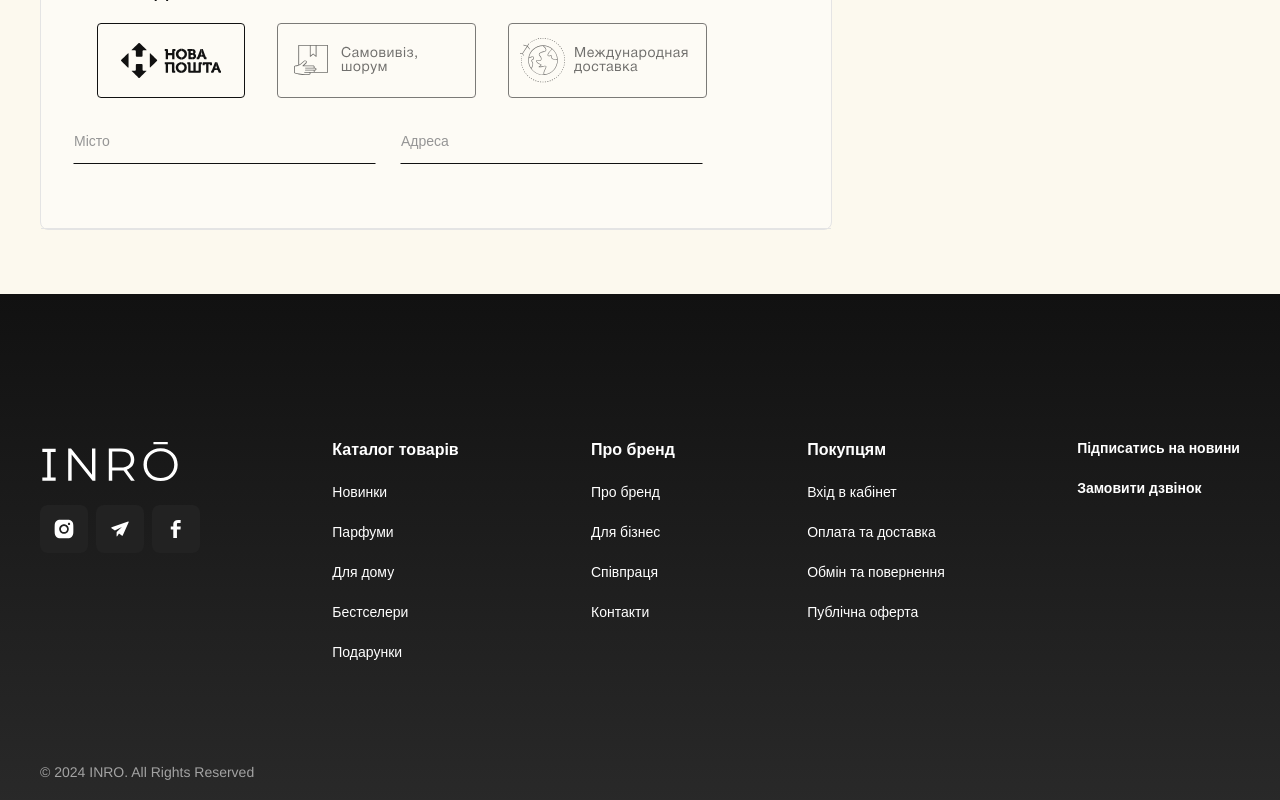
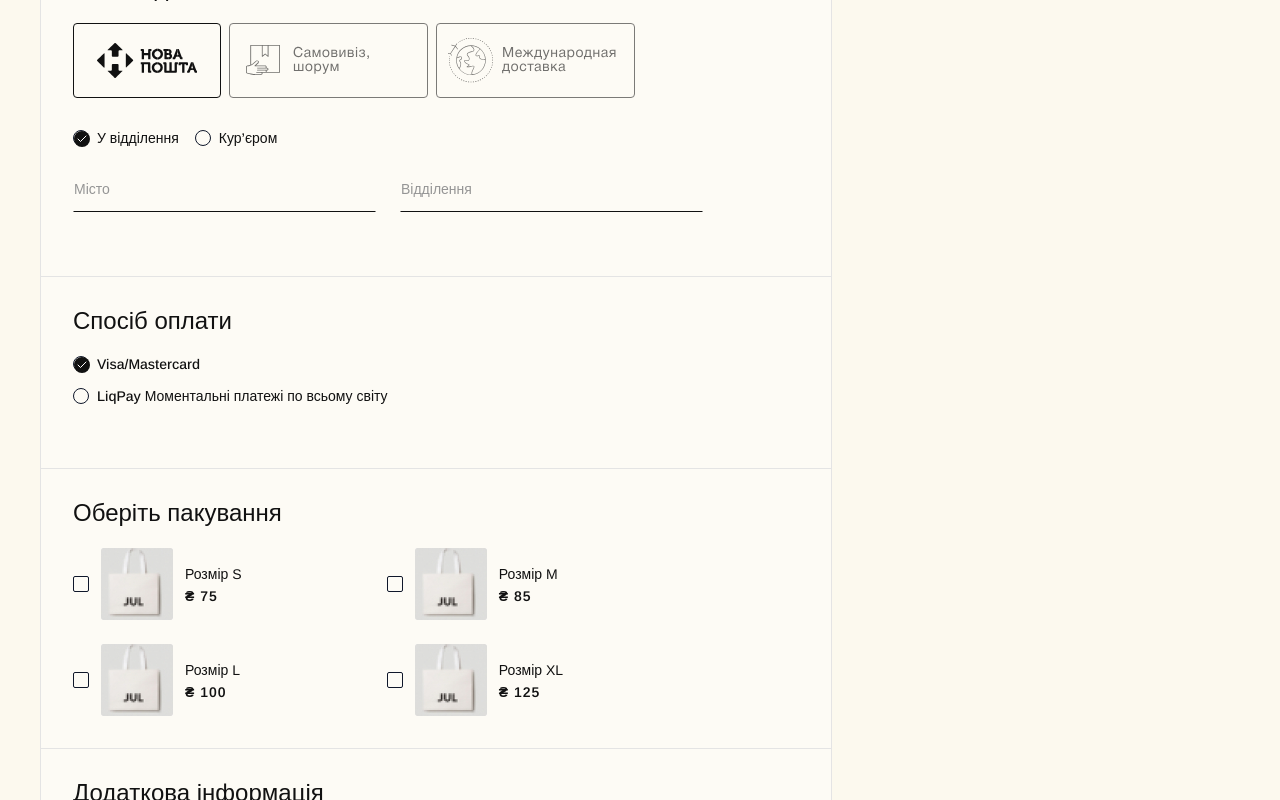
Before and after one commit to upiter-2005/inro-next-fsd, a Next.js app: page /checkout in a window 1280 px wide. Shown: the part 940-1740 px from the top of the page. Built offline with nearby package versions, Linux system fonts and the light colour scheme; no server answers; what simple-zustand-devtools would draw is missing.

Commit message:
added checkout form fields

```diff
--- a/src/features/formCheckout/index.ts
+++ b/src/features/formCheckout/index.ts
@@ -2,3 +2,6 @@ import {PersonData} from "@/features/formCheckout/ui/personData"
 import {RecipientData} from "@/features/formCheckout/ui/recipientData"
 import {CongratulationWords} from "@/features/formCheckout/ui/CongratulationWords"
 import {Delivery} from "@/features/formCheckout/ui/delivery"
+import {Message} from "@/features/formCheckout/ui/message"
+import {Payment} from "@/features/formCheckout/ui/payment"
+import {Packing} from "@/features/formCheckout/ui/packing"
--- a/src/features/formCheckout/ui/delivery.tsx
+++ b/src/features/formCheckout/ui/delivery.tsx
@@ -12,6 +12,9 @@ import { RadioGroup, RadioGroupItem } from "@/shared/ui/radio-group"
 import np from "@/shared/assets/images/nova-poshta.svg"
 import pickup from "@/shared/assets/images/pickup.svg"
 import international from "@/shared/assets/images/international.svg"
+import { NovaPoshta } from './delivery/nova-poshta'
+import { Showroom } from './delivery/showroom'
+import { International } from './delivery/internation'
 
 interface IDelivery {
   className?: string
@@ -34,29 +37,35 @@ export const Delivery:React.FC<IDelivery> = ({className}) => {
           defaultValue={Methods.NP}
           className='flex'
         >
-        <div className="flex items-center space-x-2">
-            <RadioGroupItem value="nova-poshta" id="nova-poshta" className='invisible w-auto [&:checked+input+label]:bg-[#111]' />
-            <Label htmlFor="nova-poshta" className={`${delivery !== Methods.NP && 'opacity-55'} cursor-pointer transition-all`}><Image src={np} alt="Inro" /></Label>
+          <div className="flex items-center ">
+            <RadioGroupItem value="nova-poshta" id="nova-poshta" className='hidden w-auto [&:checked+input+label]:bg-[#111]' />
+            <Label htmlFor="nova-poshta" className={`${delivery !== Methods.NP && 'opacity-55'} cursor-pointer transition-all`}>
+              <Image src={np} alt="Inro" />
+            </Label>
           </div>
 
-           <div className="flex items-center space-x-2">
-            <RadioGroupItem value="pickup" id="pickup" className='invisible w-auto'/>
-            <Label htmlFor="pickup" className={`${delivery !== Methods.PICKUP && 'opacity-55'} cursor-pointer transition-all`}><Image src={pickup} alt="Inro" /></Label>
+           <div className="flex items-center ">
+            <RadioGroupItem value="pickup" id="pickup" className='hidden w-auto'/>
+            <Label htmlFor="pickup" className={`${delivery !== Methods.PICKUP && 'opacity-55'} cursor-pointer transition-all`}>
+              <Image src={pickup} alt="Inro" />
+            </Label>
           </div>
 
-          <div className="flex items-center space-x-2">
-            <RadioGroupItem value="international" id="international" className='invisible w-auto'/>
-            <Label htmlFor="international" className={`${delivery !== Methods.INTERNATIONAL && 'opacity-55 transition-all'} cursor-pointer`}><Image src={international} alt="Inro" /></Label>
+          <div className="flex items-center ">
+            <RadioGroupItem value="international" id="international" className='hidden w-auto'/>
+            <Label htmlFor="international" className={`${delivery !== Methods.INTERNATIONAL && 'opacity-55 transition-all'} cursor-pointer`}>
+              <Image src={international} alt="Inro" />
+            </Label>
           </div>
         </RadioGroup>
 
       </div>
 
-      <div className="flex items-center justify-between gap-6 max-w-[630px] w-full">
-        <Input type='text' placeholder="Місто" />
-        <Input type='text' placeholder="Адреса" />
+      {delivery === Methods.NP && (<NovaPoshta />)}
+      {delivery === Methods.PICKUP && (<Showroom />)}
+      {delivery === Methods.INTERNATIONAL && (<International />)}
 
-      </div>
+
 
     </div>
   )
--- /dev/null
+++ b/src/features/formCheckout/ui/delivery/internation.tsx
@@ -0,0 +1,25 @@
+'use client'
+import { cn } from "@/shared/helpers"
+import { Input } from "@/shared/ui/form/input"
+
+interface IInternational {
+  className?: string
+}
+
+export const International:React.FC<IInternational> = ({className}) => {
+  return(
+    <div className={cn('', className)}>
+
+      <div className="flex items-center justify-between gap-6 max-w-[630px] w-full">
+        <Input type='text' placeholder="Країна" />
+        <Input type='text' placeholder="Населений пункт" />
+      </div>
+
+      <div className="flex items-center justify-between gap-6 max-w-[630px] w-full">
+        <Input type='text' placeholder="Адреса" />
+        <Input type='text' placeholder="ZIP-code" />
+      </div>
+
+    </div>
+  )
+}
--- /dev/null
+++ b/src/features/formCheckout/ui/delivery/nova-poshta.tsx
@@ -0,0 +1,37 @@
+'use client'
+import { cn } from "@/shared/helpers"
+import { Input } from "@/shared/ui/form/input"
+import { useState } from "react"
+import { Label } from "@/shared/ui/label"
+import { RadioGroup, RadioGroupItem } from "@/shared/ui/radio-group"
+
+
+interface INovaPoshta {
+  className?: string
+}
+
+export const NovaPoshta:React.FC<INovaPoshta> = ({className}) => {
+  return(
+    <>
+      <div className={cn("flex items-center gap-2 mb-8", className)}>
+        <RadioGroup className='flex gap-4' defaultValue="У відділення">
+          <div className="flex items-center space-x-2 ">
+            <RadioGroupItem value="У відділення" id="r1" />
+            <Label htmlFor="r1" className="cursor-pointer">У відділення</Label>
+          </div>
+          <div className="flex items-center space-x-2">
+            <RadioGroupItem value="Кур’єром" id="r2" />
+            <Label htmlFor="r2" className="cursor-pointer">Кур’єром</Label>
+          </div>
+        </RadioGroup>
+      </div>
+
+       <div className="flex items-center justify-between gap-6 max-w-[630px] w-full">
+        <Input type='text' placeholder="Місто" />
+        <Input type='text' placeholder="Відділення" />
+      </div>
+
+    </>
+
+  )
+}
--- /dev/null
+++ b/src/features/formCheckout/ui/delivery/showroom.tsx
@@ -0,0 +1,34 @@
+'use client'
+import { cn } from "@/shared/helpers"
+import { Input } from "@/shared/ui/form/input"
+import { useState } from "react"
+import { Label } from "@/shared/ui/label"
+import { RadioGroup, RadioGroupItem } from "@/shared/ui/radio-group"
+
+
+interface IShowroom {
+  className?: string
+}
+
+
+
+export const Showroom:React.FC<IShowroom> = ({className}) => {
+  return(
+      <div className={cn("flex items-center gap-2 mb-8", className)}>
+        <RadioGroup className='flex flex-col gap-4' defaultValue="Київ, Юрія Липи 6">
+          <div className="flex items-center space-x-2 ">
+            <RadioGroupItem value="Київ, Юрія Липи 6" id="sh1" />
+            <Label htmlFor="sh1" className="cursor-pointer">Київ, Юрія Липи 6</Label>
+          </div>
+          <div className="flex items-center space-x-2">
+            <RadioGroupItem value="Київ, Героїв Дніпра" id="sh2" />
+            <Label htmlFor="sh2" className="cursor-pointer">Київ, Героїв Дніпра</Label>
+          </div>
+          <div className="flex items-center space-x-2">
+            <RadioGroupItem value="Київ, Площа Українських Героїв" id="sh3" />
+            <Label htmlFor="sh3" className="cursor-pointer">Київ, Площа Українських Героїв</Label>
+          </div>
+        </RadioGroup>
+      </div>
+  )
+}
--- /dev/null
+++ b/src/features/formCheckout/ui/message.tsx
@@ -0,0 +1,21 @@
+'use client'
+import { cn } from "@/shared/helpers"
+import { Input } from "@/shared/ui/form/input"
+import { Subtitle } from "@/shared/ui/form/subtitle"
+
+interface IMessage {
+  className?: string
+}
+
+export const Message:React.FC<IMessage> = ({className}) => {
+  return(
+    <div className={cn('p-8 border-b border-b-solid border-b-[#E4E4E4]', className)}>
+
+     <Subtitle text="Додаткова інформація"/>
+
+      <div className={`max-w-[630px] w-full overflow-hidden transition-all duration-500 ease`}>
+        <Input type='text' placeholder="Коментар до замовлення" />
+      </div>
+    </div>
+  )
+}
--- /dev/null
+++ b/src/features/formCheckout/ui/packing.tsx
@@ -0,0 +1,55 @@
+'use client'
+import { cn } from "@/shared/helpers"
+import Image from "next/image"
+import { Checkbox } from "@/shared/ui/checkbox"
+import { Input } from "@/shared/ui/form/input"
+import { Subtitle } from "@/shared/ui/form/subtitle"
+import { useState } from "react"
+
+import packing from "@/shared/assets/images/packing.jpg"
+interface IPacking {
+  className?: string
+}
+
+const packages = [
+  {name: "Розмір S", price: "₴ 75" },
+  {name: "Розмір M", price: "₴ 85" },
+  {name: "Розмір L", price: "₴ 100" },
+  {name: "Розмір XL", price: "₴ 125" }
+
+]
+export const Packing:React.FC<IPacking> = ({className}) => {
+  // const [check, setCheck] = useState<boolean>(false)
+  return(
+    <div className={cn('p-8 border-b border-b-solid border-b-[#E4E4E4]', className)}>
+      <Subtitle text="Оберіть пакування"/>
+
+
+      <div className="flex flex-wrap items-center gap-6 max-w-[630px] w-full">
+
+        {packages.map((el, i) =>
+          (<div className="flex items-center gap-3 max-w-[46%] w-full" key={i}>
+            <Checkbox
+                // onCheckedChange={()=>setCheck(!check)}
+                // checked={check}
+                name="delivery"
+                value={el.name}
+                className="rounded-[2px] w-4 h-4"
+                id={`pack${i}`}
+              />
+            <div className="flex items-center gap-3">
+              <Image src={packing} width={72} height={72} className="rounded-[2px]" alt="Inro" />
+              <div>
+                <label htmlFor={`pack${i}`} className="cursor-pointer text-sm pb-2 text-[16px]">{el.name}</label>
+                <div className="text-sm font-semibold tracking-[1px]">{el.price}</div>
+              </div>
+            </div>
+        </div>)
+        )}
+
+
+      </div>
+
+    </div>
+  )
+}
--- /dev/null
+++ b/src/features/formCheckout/ui/payment.tsx
@@ -0,0 +1,32 @@
+'use client'
+import { cn } from "@/shared/helpers"
+import { Input } from "@/shared/ui/form/input"
+import { Subtitle } from "@/shared/ui/form/subtitle"
+import { RadioGroup, RadioGroupItem } from "@/shared/ui/radio-group"
+import { Label } from "@/shared/ui/label"
+
+interface IPayment {
+  className?: string
+}
+
+export const Payment:React.FC<IPayment> = ({className}) => {
+  return(
+    <div className={cn('p-8 border-b border-b-solid border-b-[#E4E4E4]', className)}>
+
+     <Subtitle text="Спосіб оплати"/>
+
+     <div className={cn("flex items-center gap-2 mb-8", className)}>
+        <RadioGroup className='flex flex-col gap-4' defaultValue="Visa/Mastercard">
+          <div className="flex items-center space-x-2 ">
+            <RadioGroupItem value="Visa/Mastercard" id="pay1" />
+            <Label htmlFor="pay1" className="cursor-pointer">Visa/Mastercard</Label>
+          </div>
+          <div className="flex items-center space-x-2">
+            <RadioGroupItem value="LiqPay Моментальні платежі по всьому світу" id="pay2" />
+            <Label htmlFor="pay2" className="cursor-pointer">LiqPay Моментальні платежі по всьому світу</Label>
+          </div>
+        </RadioGroup>
+      </div>
+    </div>
+  )
+}
--- a/src/shared/ui/radio-group.tsx
+++ b/src/shared/ui/radio-group.tsx
@@ -2,7 +2,7 @@
 
 import * as React from "react"
 import * as RadioGroupPrimitive from "@radix-ui/react-radio-group"
-import { Circle } from "lucide-react"
+import { Check, Circle } from "lucide-react"
 
 import { cn } from "@/shared/helpers/cn"
 
@@ -33,8 +33,8 @@ const RadioGroupItem = React.forwardRef<
       )}
       {...props}
     >
-      <RadioGroupPrimitive.Indicator className="flex items-center justify-center">
-        <Circle className="h-2.5 w-2.5 fill-current text-current" />
+      <RadioGroupPrimitive.Indicator className="rounded-[50%] h-4 w-4 flex items-center justify-center overflow-hidden bg-[#111] ">
+        <Check className="w-3 h-3 text-white" />
       </RadioGroupPrimitive.Indicator>
     </RadioGroupPrimitive.Item>
   )
--- a/src/widgets/checkout/ui/checkout.tsx
+++ b/src/widgets/checkout/ui/checkout.tsx
@@ -1,5 +1,8 @@
 import { CongratulationWords } from "@/features/formCheckout/ui/CongratulationWords"
 import { Delivery } from "@/features/formCheckout/ui/delivery"
+import { Message } from "@/features/formCheckout/ui/message"
+import { Packing } from "@/features/formCheckout/ui/packing"
+import { Payment } from "@/features/formCheckout/ui/payment"
 import { PersonData } from "@/features/formCheckout/ui/personData"
 import { RecipientData } from "@/features/formCheckout/ui/recipientData"
 import { cn } from "@/shared/helpers"
@@ -9,7 +12,6 @@ export interface ICheckout {
 }
 
 export const Checkout: React.FC<ICheckout> = ({ className }) => {
-
   return (
     <div className={cn('max-w-[792px] w-full bg-[#fdfbf5] border border-solid border-[#E4E4E4] rounded-[8px]', className)}>
         <form>
@@ -17,6 +19,9 @@ export const Checkout: React.FC<ICheckout> = ({ className }) => {
           <RecipientData />
           <CongratulationWords />
           <Delivery />
+          <Payment />
+          <Packing />
+          <Message />
         </form>
     </div>
 
```
Also changed, not shown: src/shared/assets/images/packing.jpg (added).
